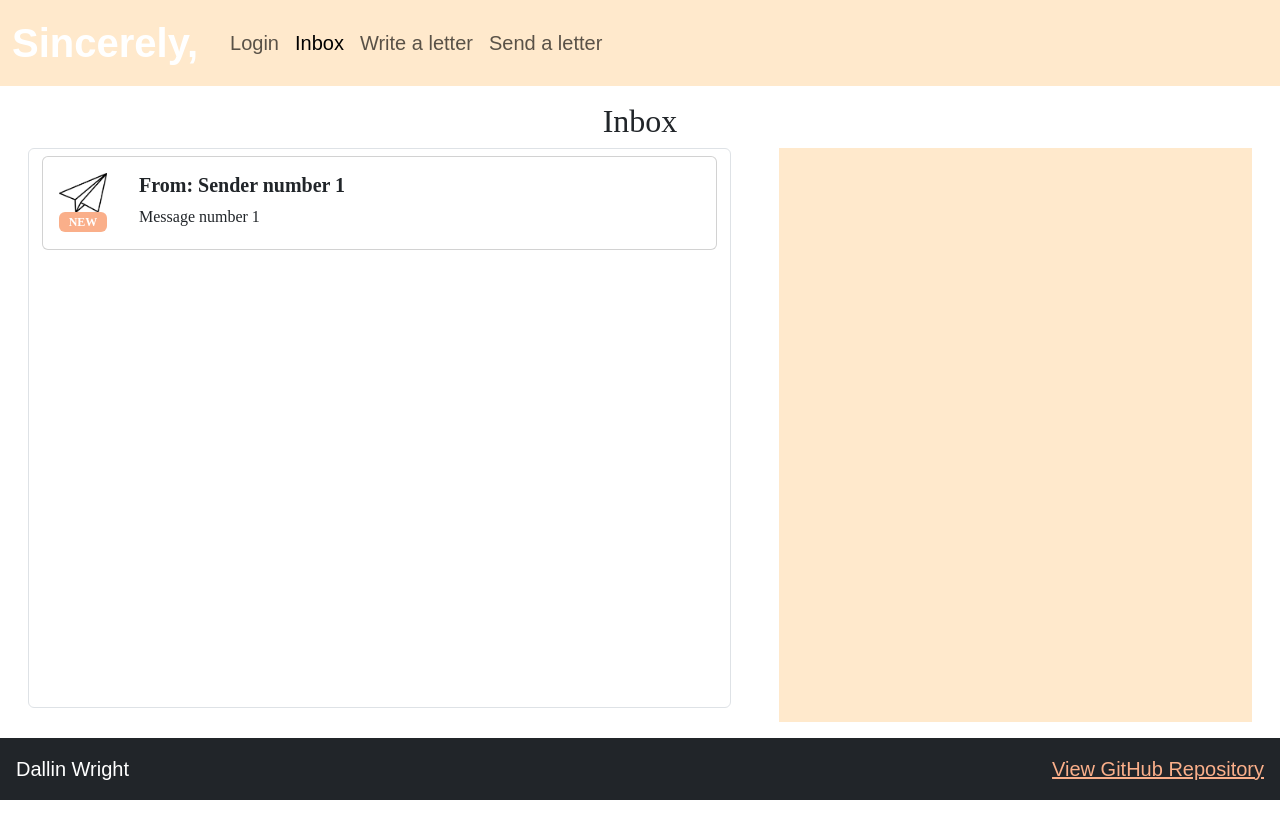
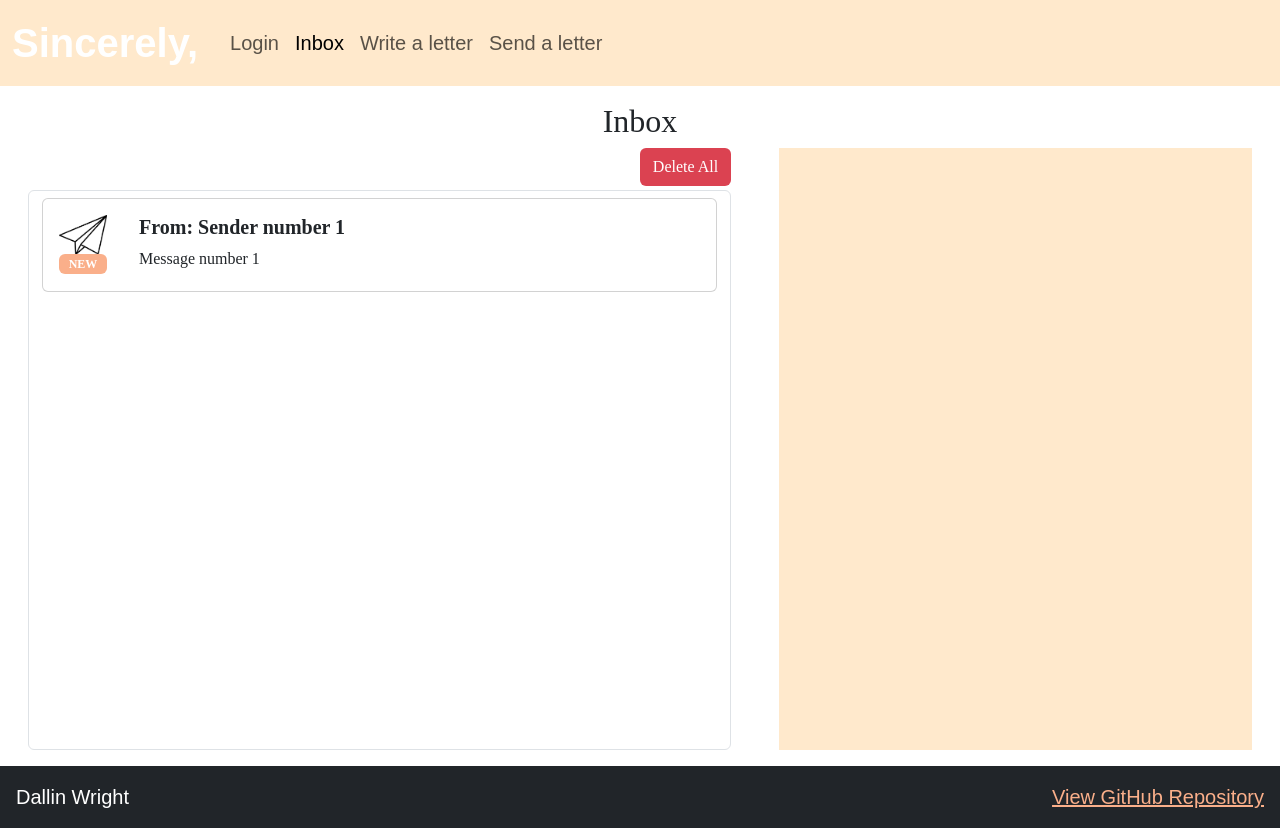
Before and after one commit to Leeway001Write/startup, a React (Vite) app: page /inbox in a window 1280 px wide. Before the commit the page ends 800 px from the top, so only its background shows below. Built offline with nearby package versions, Linux system fonts and the light colour scheme; a web font is replaced by a local one.

Commit message:
Added Delete All button to Inbox

```diff
--- a/src/inbox/inbox.css
+++ b/src/inbox/inbox.css
@@ -1,8 +1,11 @@
 @import url('https://fonts.googleapis.com/css2?family=Mynerve&display=swap');
 
+#window #controls {
+    width: 60%;
+}
 
 .messages {
-    width: 60%;
+    width: 100%;
     height: 70vh;
 }
 
@@ -12,6 +15,10 @@
     font-family: "Mynerve", cursive;
     font-weight: 400;
     font-style: normal;
+}
+
+#delete-button {
+    width: fit-content;
 }
 
 @media (max-width: 800px) {
--- a/src/inbox/inbox.jsx
+++ b/src/inbox/inbox.jsx
@@ -41,17 +41,34 @@ export default function Inbox() {
         }
     };
 
+    const handleDelete = function() {
+        if (confirm("Permanently DELETE all messages?")) {
+            // Clear DB for user
+            let user = localStorage.getItem('user');
+            let messageDB = JSON.parse(localStorage.getItem('messages'));
+            messageDB[user] = [];
+            localStorage.setItem('messages', JSON.stringify(messageDB));
+
+            // Update page
+            setMessagesList([]);
+            setCurrentMessage(null);
+        }
+    }
+
     return (
         <main className="flex-fill d-flex flex-column justify-content-between align-items-center p-3">
             <h2>Inbox</h2>
 
-            <div className="window container-fluid d-flex gap-5 flex-fill">
-                <div className="messages border rounded flex-fill overflow-y-scroll">
+            <div id="window" className="container-fluid d-flex gap-5 flex-fill">
+                <div id="controls" className="d-flex flex-column align-items-end gap-1 m-0 p-0">
+                    <button id="delete-button" className="btn btn-small bg-warning text-white" onClick={ handleDelete }>Delete All</button>
+                    <div className="messages border rounded flex-fill overflow-y-scroll">
 
-                    { messagesList.map((msg, i) => (
-                        <MessageCard key={i} sender={msg.sender} content={msg.content} isUnread={msg.isUnread} onClick={ () => clickMessageHandler(i) } />
-                    ))}
+                        { messagesList.map((msg, i) => (
+                            <MessageCard key={i} sender={msg.sender} content={msg.content} isUnread={msg.isUnread} onClick={ () => clickMessageHandler(i) } />
+                        ))}
 
+                    </div>
                 </div>
 
                 <div className="view-message container-fluid p-5 bg-primary">
```
